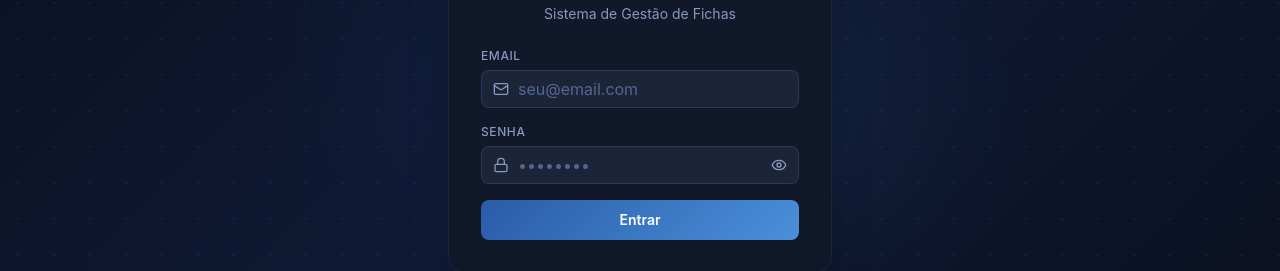
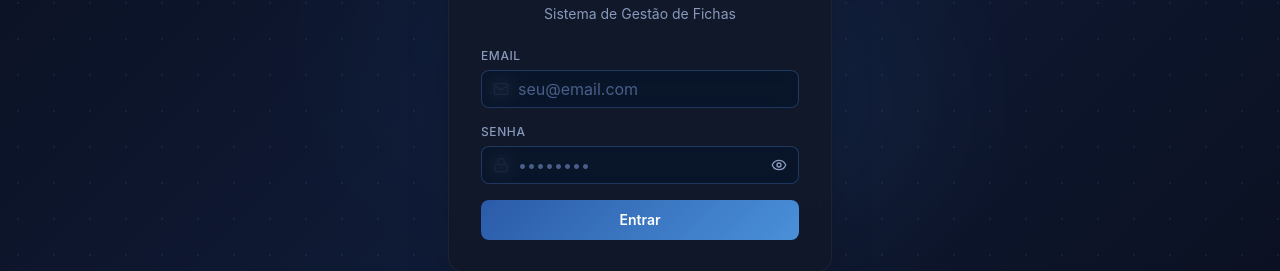
Before and after one commit to mateusugarte/convesseguros.hub, a React (Vite) app: page /login in a window 1280 px wide. Shown: the part 339-610 px from the top of the page. Built offline with nearby package versions, Linux system fonts and the light colour scheme; no server answers.

Commit message:
fix: light mode contrast, PageTransition flash, input/card-hover glass, html fallback bg

```diff
--- a/src/components/PageTransition.jsx
+++ b/src/components/PageTransition.jsx
@@ -1,13 +1,16 @@
 import { useLocation } from 'react-router-dom'
-import { useEffect, useState } from 'react'
+import { useEffect, useRef, useState } from 'react'
 
 export function PageTransition({ children }) {
   const location = useLocation()
-  const [visible, setVisible] = useState(true)
+  const [visible, setVisible] = useState(false)
+  const prevPath = useRef(null)
 
   useEffect(() => {
+    if (prevPath.current === location.pathname) return
+    prevPath.current = location.pathname
     setVisible(false)
-    const t = setTimeout(() => setVisible(true), 20)
+    const t = setTimeout(() => setVisible(true), 16)
     return () => clearTimeout(t)
   }, [location.pathname])
 
@@ -15,9 +18,8 @@ export function PageTransition({ children }) {
     <div
       style={{
         opacity:    visible ? 1 : 0,
-        transform:  visible ? 'translateY(0)' : 'translateY(6px)',
-        transition: 'opacity 180ms ease, transform 180ms ease',
-        willChange: 'opacity, transform',
+        transform:  visible ? 'translateY(0)' : 'translateY(8px)',
+        transition: 'opacity 200ms ease, transform 200ms ease',
       }}
     >
       {children}
--- a/src/components/Skeleton.jsx
+++ b/src/components/Skeleton.jsx
@@ -60,7 +60,7 @@ export function DashboardSkeleton() {
 
 export function PageSkeleton() {
   return (
-    <div className="p-6 space-y-5">
+    <div className="p-6 space-y-5" style={{ minHeight: '100vh' }}>
       <div className="h-7 w-44 bg-dark-border/40 rounded animate-pulse" />
       <div className="grid grid-cols-2 lg:grid-cols-4 gap-4">
         {Array.from({ length: 4 }).map((_, i) => (
--- a/src/index.css
+++ b/src/index.css
@@ -27,11 +27,11 @@
   --shadow-lg:    0 8px 30px rgba(0,0,0,0.12);
 
   /* Glass — light */
-  --glass-bg:              rgba(255, 255, 255, 0.18);
-  --glass-bg-hover:        rgba(255, 255, 255, 0.28);
-  --glass-bg-active:       rgba(255, 255, 255, 0.38);
-  --glass-bg-heavy:        rgba(255, 255, 255, 0.30);
-  --glass-bg-strong:       rgba(255, 255, 255, 0.30);
+  --glass-bg:              rgba(255, 255, 255, 0.35);
+  --glass-bg-hover:        rgba(255, 255, 255, 0.48);
+  --glass-bg-active:       rgba(255, 255, 255, 0.58);
+  --glass-bg-heavy:        rgba(255, 255, 255, 0.55);
+  --glass-bg-strong:       rgba(255, 255, 255, 0.50);
   --glass-border:          rgba(255, 255, 255, 0.45);
   --glass-border-subtle:   rgba(255, 255, 255, 0.25);
   --glass-shadow:          0 8px 32px rgba(0,80,160,0.18), 0 2px 8px rgba(0,80,160,0.10);
@@ -99,6 +99,14 @@ html.dark {
   --nav-icon-opacity: 0.80;
   --input-placeholder: rgba(150, 185, 255, 0.45);
   --divider-color: rgba(100, 150, 255, 0.15);
+}
+
+/* Fallback background — prevents white flash before wallpaper loads */
+html {
+  background: #eef3ff;
+}
+html.dark {
+  background: #060c1a;
 }
 
 @layer base {
@@ -179,6 +187,7 @@ html.dark {
     border: 1px solid var(--glass-border);
     border-radius: 16px;
     box-shadow: var(--glass-shadow), var(--glass-inset);
+    color: var(--glass-text-primary);
     transition: box-shadow 0.2s ease, border-color 0.2s ease, background 0.2s ease;
   }
   .card:hover {
@@ -192,7 +201,7 @@ html.dark {
     border: 1px solid var(--glass-border);
     border-radius: 16px;
     box-shadow: var(--glass-shadow), var(--glass-inset);
-    color: inherit;
+    color: var(--glass-text-primary);
     transition: background 0.2s ease, box-shadow 0.2s ease, border-color 0.2s ease;
   }
   .glass:hover {
@@ -200,34 +209,58 @@ html.dark {
     box-shadow: var(--glass-shadow-deep), var(--glass-inset);
   }
   .card-hover {
-    @apply bg-dark-surface border border-dark-border rounded-xl
-           transition-all duration-200 cursor-pointer;
-    box-shadow: var(--shadow-sm);
+    @apply rounded-xl transition-all duration-200 cursor-pointer;
+    background: var(--glass-bg);
+    -webkit-backdrop-filter: blur(12px);
+    backdrop-filter: blur(12px);
+    border: 1px solid var(--glass-border);
+    box-shadow: var(--glass-shadow);
   }
   .card-hover:hover {
-    @apply border-brand-accent/40;
-    box-shadow: var(--shadow-hover);
+    background: var(--glass-bg-hover);
+    border-color: rgba(43, 91, 168, 0.30);
+    box-shadow: var(--glass-shadow-deep), var(--glass-inset);
     transform: translateY(-1px);
   }
   .card-hover:active {
     transform: translateY(0);
-    box-shadow: var(--shadow-sm);
   }
 
   /* ── Form inputs ──────────────────────────────────────────────────────────── */
   .input {
-    @apply w-full bg-dark-surface2 border border-dark-border rounded-lg px-3 py-2
-           text-sm text-dark-text placeholder-dark-muted outline-none
-           focus:border-brand-accent focus:ring-2 focus:ring-brand-accent/20
+    @apply w-full rounded-lg px-3 py-2
+           text-sm outline-none
+           focus:ring-2 focus:ring-brand-accent/20
            transition-all duration-150;
-    font-size: max(14px, 16px); /* min 16px on mobile — prevents iOS zoom */
+    background: var(--glass-bg-heavy);
+    -webkit-backdrop-filter: blur(8px);
+    backdrop-filter: blur(8px);
+    border: 1px solid var(--glass-border);
+    color: var(--glass-text-primary);
+    font-size: max(14px, 16px);
+  }
+  .input:focus {
+    border-color: rgba(43, 91, 168, 0.60);
+    box-shadow: 0 0 0 3px rgba(43, 91, 168, 0.15);
+  }
+  .input::placeholder {
+    color: var(--glass-text-muted);
   }
   .select {
-    @apply w-full bg-dark-surface2 border border-dark-border rounded-lg px-3 py-2
-           text-sm text-dark-text outline-none appearance-none
-           focus:border-brand-accent focus:ring-2 focus:ring-brand-accent/20
+    @apply w-full rounded-lg px-3 py-2
+           text-sm outline-none appearance-none
+           focus:ring-2 focus:ring-brand-accent/20
            transition-all duration-150;
-    font-size: max(14px, 16px); /* min 16px on mobile — prevents iOS zoom */
+    background: var(--glass-bg-heavy);
+    -webkit-backdrop-filter: blur(8px);
+    backdrop-filter: blur(8px);
+    border: 1px solid var(--glass-border);
+    color: var(--glass-text-primary);
+    font-size: max(14px, 16px);
+  }
+  .select:focus {
+    border-color: rgba(43, 91, 168, 0.60);
+    box-shadow: 0 0 0 3px rgba(43, 91, 168, 0.15);
   }
 
   /* ── Badges ───────────────────────────────────────────────────────────────── */
@@ -517,3 +550,31 @@ html.dark textarea::placeholder {
 html.dark .border-dark-border {
   border-color: rgba(100, 150, 255, 0.18) !important;
 }
+
+/* ── Light mode — nav visibility ──────────────────────────────────────── */
+html:not(.dark) .nav-item-inactive {
+  color: rgba(8, 20, 50, 0.65) !important;
+}
+html:not(.dark) .nav-item-inactive:hover {
+  color: rgba(8, 20, 50, 0.90) !important;
+  background: rgba(8, 20, 50, 0.06) !important;
+}
+html:not(.dark) .nav-item-active {
+  color: #1d4ed8 !important;
+  background: rgba(29, 78, 216, 0.10) !important;
+}
+html:not(.dark) .text-dark-muted {
+  color: rgba(8, 20, 50, 0.55);
+}
+html:not(.dark) .btn-ghost {
+  color: rgba(8, 20, 50, 0.65);
+}
+html:not(.dark) .btn-ghost:hover {
+  color: rgba(8, 20, 50, 0.90);
+  background: rgba(8, 20, 50, 0.06);
+}
+html:not(.dark) input::placeholder,
+html:not(.dark) textarea::placeholder {
+  color: rgba(8, 20, 50, 0.35) !important;
+  opacity: 1;
+}
```
